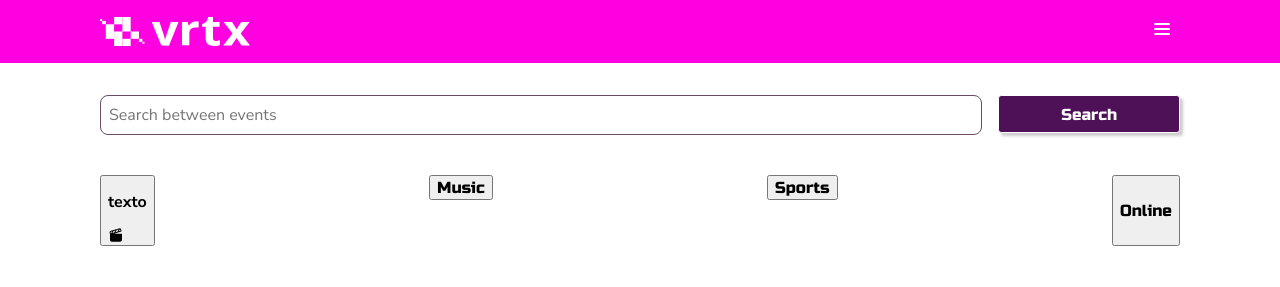
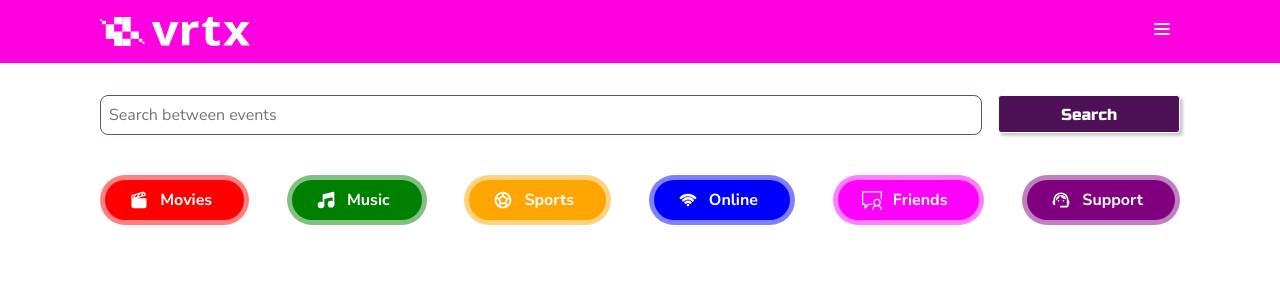
Before and after one commit to rodo08/vertex-front, a Vue app: page /created-events in a window 1280 px wide. Shown: the top 287 px of the page. Built offline with nearby package versions, Linux system fonts and the light colour scheme; data requests are answered from the project's data file.

Commit message:
Add Button category component and its icons

```diff
--- a/src/components/ButtonCategory.vue
+++ b/src/components/ButtonCategory.vue
@@ -1,16 +1,59 @@
 <script setup>
-import IconMovie from './icons/IconMovie.vue'
+import { defineProps } from 'vue'
+
+defineProps({
+  category: String,
+  color: String,
+  iconComponent: {
+    type: Object
+    //default: () => IconMovie
+  }
+})
+//:style="{ backgroundColor: 'color' }"
 </script>
 
 <template>
-  <button>
-    <h1>texto</h1>
-    <IconMovie />
+  <button class="category-button" :style="{ backgroundColor: color }">
+    <component :is="iconComponent" />
+    <h1>{{ category }}</h1>
   </button>
 </template>
+
 <style scoped>
+.category-button {
+  display: inline-flex;
+  justify-content: center;
+  align-items: center;
+  height: 50px;
+  width: fit-content;
+  gap: 0.2rem;
+  padding: 0.5rem 1.5rem;
+  border: 5px solid rgba(255, 255, 255, 0.5);
+  border-radius: 25px;
+  transition: box-shadow 0.3s ease-in;
+  transform: rotateY(0deg);
+  transition: transform 0.3s ease;
+}
+
+.category-button:hover {
+  transform: rotateY(45deg);
+}
+
+.category-button svg {
+  width: 20px;
+}
+.category-button svg:hover {
+}
+
 h1 {
   font-family: 'Nunito Sans', sans-serif;
-  font-weight: bold;
+  font-weight: bolder;
+  font-size: 1rem;
+  margin: 0.5rem;
+}
+
+.category-button svg,
+h1 {
+  color: #ffffff;
 }
 </style>
--- a/src/components/ProfileHeader.vue
+++ b/src/components/ProfileHeader.vue
@@ -116,7 +116,7 @@ const createdEvents = () => {
 .profile__info fieldset {
   display: flex;
   align-items: center;
-  margin-top: 7rem;
+  margin-top: 8rem;
 }
 
 .profile__info h1 {
--- /dev/null
+++ b/src/components/icons/IconFriends.vue
@@ -0,0 +1,15 @@
+<script setup lang="ts">
+import { defineComponent } from 'vue'
+
+defineComponent({
+  name: 'FluentMdl2ChatInviteFriend'
+})
+</script>
+<template>
+  <svg xmlns="http://www.w3.org/2000/svg" width="1em" height="1em" viewBox="0 0 2048 2048">
+    <path
+      fill="currentColor"
+      d="M1762 1590q66 32 118 80t90 108t58 128t20 142h-128q0-79-30-149t-83-122t-122-82t-149-31q-79 0-149 30t-122 83t-82 122t-31 149h-128q0-73 20-141t57-128t90-108t119-81q-75-54-116-135t-42-175q0-79 30-149t82-122t122-83t150-30q79 0 149 30t122 82t83 123t30 149q0 93-41 174t-117 136m-226-54q53 0 99-20t82-55t55-81t20-100q0-53-20-99t-55-82t-81-55t-100-20q-53 0-99 20t-82 55t-55 81t-20 100q0 53 20 99t55 82t81 55t100 20m512-1408v1024q0-48-9-84t-25-67t-40-60t-54-63V256H128v1152h256v267l267-267h390q8 34 21 66t31 62H704l-448 448v-448H0V128z"
+    />
+  </svg>
+</template>
--- /dev/null
+++ b/src/components/icons/IconMusic.vue
@@ -0,0 +1,41 @@
+<script setup lang="ts">
+import { defineComponent } from 'vue'
+
+defineComponent({
+  name: 'MajesticonsMusic'
+})
+</script>
+<template>
+  <svg xmlns="http://www.w3.org/2000/svg" width="1em" height="1em" viewBox="0 0 24 24">
+    <g fill="none">
+      <circle
+        cx="6"
+        cy="18"
+        r="3"
+        fill="currentColor"
+        stroke="currentColor"
+        stroke-linecap="round"
+        stroke-linejoin="round"
+        stroke-width="2"
+      />
+      <circle
+        cx="18"
+        cy="17"
+        r="3"
+        fill="currentColor"
+        stroke="currentColor"
+        stroke-linecap="round"
+        stroke-linejoin="round"
+        stroke-width="2"
+      />
+      <path fill="currentColor" d="M21 3L9 6v4l12-3z" />
+      <path
+        stroke="currentColor"
+        stroke-linecap="round"
+        stroke-linejoin="round"
+        stroke-width="2"
+        d="M9 18v-8m12 7V7M9 10V6l12-3v4M9 10l12-3"
+      />
+    </g>
+  </svg>
+</template>
--- /dev/null
+++ b/src/components/icons/IconOnline.vue
@@ -0,0 +1,20 @@
+<script setup lang="ts">
+import { defineComponent } from 'vue'
+
+defineComponent({
+  name: 'MingcuteWifiFill'
+})
+</script>
+<template>
+  <svg xmlns="http://www.w3.org/2000/svg" width="1em" height="1em" viewBox="0 0 24 24">
+    <g fill="none">
+      <path
+        d="M24 0v24H0V0zM12.593 23.258l-.011.002l-.071.035l-.02.004l-.014-.004l-.071-.035c-.01-.004-.019-.001-.024.005l-.004.01l-.017.428l.005.02l.01.013l.104.074l.015.004l.012-.004l.104-.074l.012-.016l.004-.017l-.017-.427c-.002-.01-.009-.017-.017-.018m.265-.113l-.013.002l-.185.093l-.01.01l-.003.011l.018.43l.005.012l.008.007l.201.093c.012.004.023 0 .029-.008l.004-.014l-.034-.614c-.003-.012-.01-.02-.02-.022m-.715.002a.023.023 0 0 0-.027.006l-.006.014l-.034.614c0 .012.007.02.017.024l.015-.002l.201-.093l.01-.008l.004-.011l.017-.43l-.003-.012l-.01-.01z"
+      />
+      <path
+        fill="currentColor"
+        d="M12 16.5a1.5 1.5 0 1 1 0 3a1.5 1.5 0 0 1 0-3m0-4a5.49 5.49 0 0 1 3.889 1.61a1.5 1.5 0 0 1-2.007 2.225l-.114-.103A2.488 2.488 0 0 0 12 15.5c-.622 0-1.189.225-1.627.601l-.14.131a1.5 1.5 0 0 1-2.122-2.121A5.488 5.488 0 0 1 12 12.5m0-4c2.623 0 5 1.065 6.717 2.783a1.5 1.5 0 1 1-2.12 2.12A6.475 6.475 0 0 0 12 11.5a6.475 6.475 0 0 0-4.596 1.904a1.5 1.5 0 1 1-2.122-2.121A9.475 9.475 0 0 1 12 8.5m0-4c3.727 0 7.105 1.513 9.546 3.954a1.5 1.5 0 1 1-2.122 2.121A10.462 10.462 0 0 0 12 7.5c-2.9 0-5.523 1.174-7.425 3.075a1.5 1.5 0 1 1-2.121-2.12A13.462 13.462 0 0 1 12 4.5"
+      />
+    </g>
+  </svg>
+</template>
--- /dev/null
+++ b/src/components/icons/IconSports.vue
@@ -0,0 +1,15 @@
+<script setup lang="ts">
+import { defineComponent } from 'vue'
+
+defineComponent({
+  name: 'IcBaselineSportsSoccer'
+})
+</script>
+<template>
+  <svg xmlns="http://www.w3.org/2000/svg" width="1em" height="1em" viewBox="0 0 24 24">
+    <path
+      fill="currentColor"
+      d="M12 2C6.48 2 2 6.48 2 12s4.48 10 10 10s10-4.48 10-10S17.52 2 12 2m1 3.3l1.35-.95a8.01 8.01 0 0 1 4.38 3.34l-.39 1.34l-1.35.46L13 6.7zm-3.35-.95L11 5.3v1.4L7.01 9.49l-1.35-.46l-.39-1.34a8.103 8.103 0 0 1 4.38-3.34M7.08 17.11l-1.14.1A7.938 7.938 0 0 1 4 12c0-.12.01-.23.02-.35l1-.73l1.38.48l1.46 4.34zm7.42 2.48c-.79.26-1.63.41-2.5.41s-1.71-.15-2.5-.41l-.69-1.49l.64-1.1h5.11l.64 1.11zM14.27 15H9.73l-1.35-4.02L12 8.44l3.63 2.54zm3.79 2.21l-1.14-.1l-.79-1.37l1.46-4.34l1.39-.47l1 .73c.01.11.02.22.02.34c0 1.99-.73 3.81-1.94 5.21"
+    />
+  </svg>
+</template>
--- /dev/null
+++ b/src/components/icons/IconSupport.vue
@@ -0,0 +1,21 @@
+<script setup lang="ts">
+import { defineComponent } from 'vue'
+
+defineComponent({
+  name: 'IcTwotoneSupportAgent'
+})
+</script>
+<template>
+  <svg xmlns="http://www.w3.org/2000/svg" width="1em" height="1em" viewBox="0 0 24 24">
+    <path
+      fill="currentColor"
+      d="M21 12.22C21 6.73 16.74 3 12 3c-4.69 0-9 3.65-9 9.28c-.6.34-1 .98-1 1.72v2c0 1.1.9 2 2 2h1v-6.1c0-3.87 3.13-7 7-7s7 3.13 7 7V19h-8v2h8c1.1 0 2-.9 2-2v-1.22c.59-.31 1-.92 1-1.64v-2.3c0-.7-.41-1.31-1-1.62"
+    />
+    <circle cx="9" cy="13" r="1" fill="currentColor" />
+    <circle cx="15" cy="13" r="1" fill="currentColor" />
+    <path
+      fill="currentColor"
+      d="M18 11.03A6.04 6.04 0 0 0 12.05 6c-3.03 0-6.29 2.51-6.03 6.45a8.075 8.075 0 0 0 4.86-5.89c1.31 2.63 4 4.44 7.12 4.47"
+    />
+  </svg>
+</template>
--- a/src/views/CreatedEventsView.vue
+++ b/src/views/CreatedEventsView.vue
@@ -5,6 +5,12 @@ import NavComponent from '../components/NavComponent.vue'
 import EventCard from '../components/EventCard.vue'
 import Button from '../components/MainButton.vue'
 import ButtonCategory from '../components/ButtonCategory.vue'
+import IconMovie from '../components/icons/IconMovie.vue'
+import IconMusic from '../components/icons/IconMusic.vue'
+import IconSports from '../components/icons/IconSports.vue'
+import IconOnline from '../components/icons/IconOnline.vue'
+import IconFriends from '../components/icons/IconFriends.vue'
+import IconSupport from '../components/icons/IconSupport.vue'
 
 const eventValue = ref('')
 //const eventImgUrl = ref('')
@@ -53,15 +59,29 @@ const handleEventCard = () => {
   <section class="subjects">
     <ul class="subjects__btn-group">
       <li>
-        <a href=""><ButtonCategory /></a>
+        <a href=""><ButtonCategory category="Movies" color="red" :iconComponent="IconMovie" /></a>
       </li>
       <li>
-        <button><a href="">Music</a></button>
+        <a href=""><ButtonCategory category="Music" color="green" :iconComponent="IconMusic" /></a>
       </li>
       <li>
-        <button><a href="">Sports</a></button>
+        <a href=""
+          ><ButtonCategory category="Sports" color="orange" :iconComponent="IconSports"
+        /></a>
       </li>
-      <button><a href="">Online</a></button>
+      <li>
+        <a href=""><ButtonCategory category="Online" color="blue" :iconComponent="IconOnline" /></a>
+      </li>
+      <li>
+        <a href=""
+          ><ButtonCategory category="Friends" color="magenta" :iconComponent="IconFriends"
+        /></a>
+      </li>
+      <li>
+        <a href=""
+          ><ButtonCategory category="Support" color="purple" :iconComponent="IconSupport"
+        /></a>
+      </li>
     </ul>
   </section>
   <section class="events">
```
